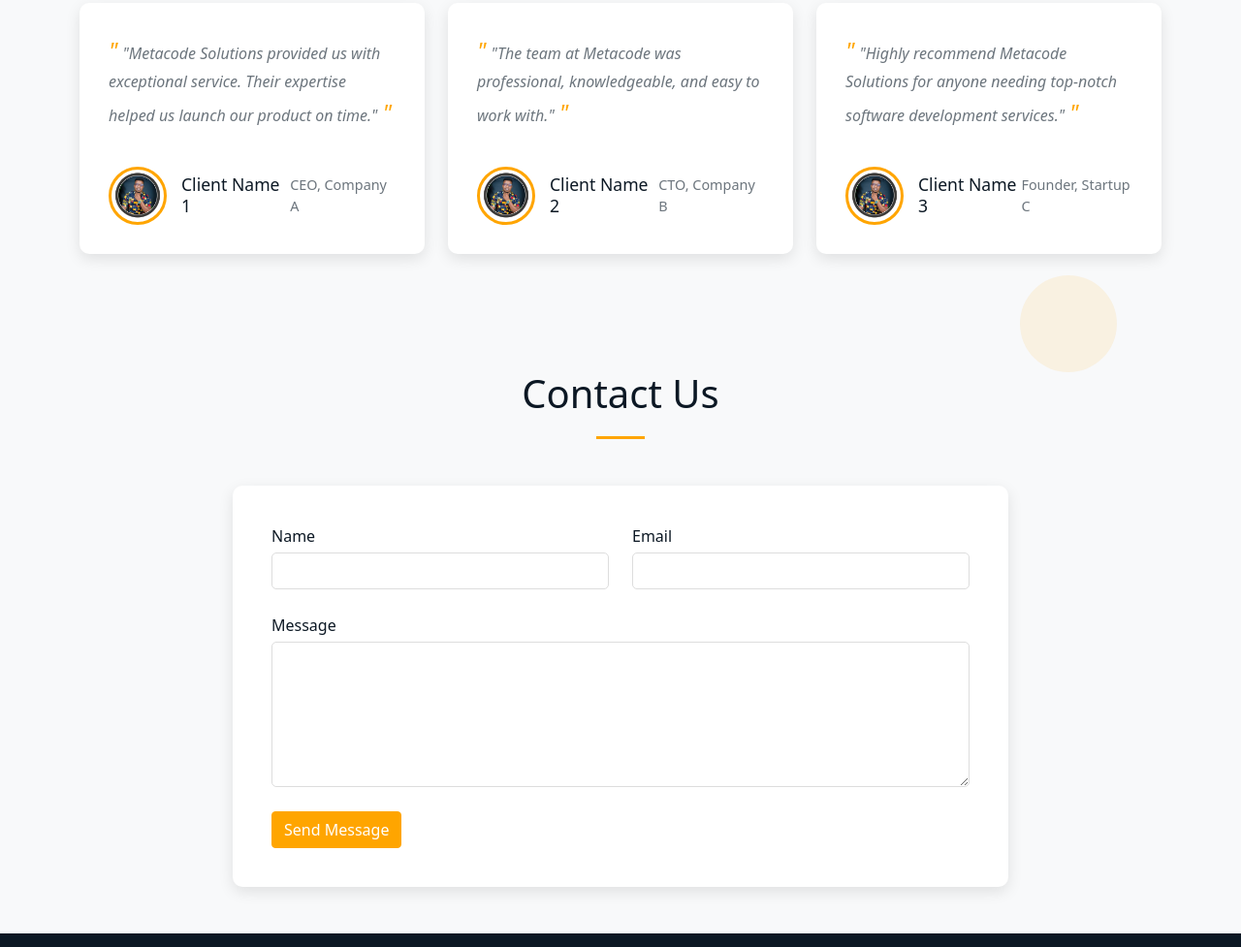
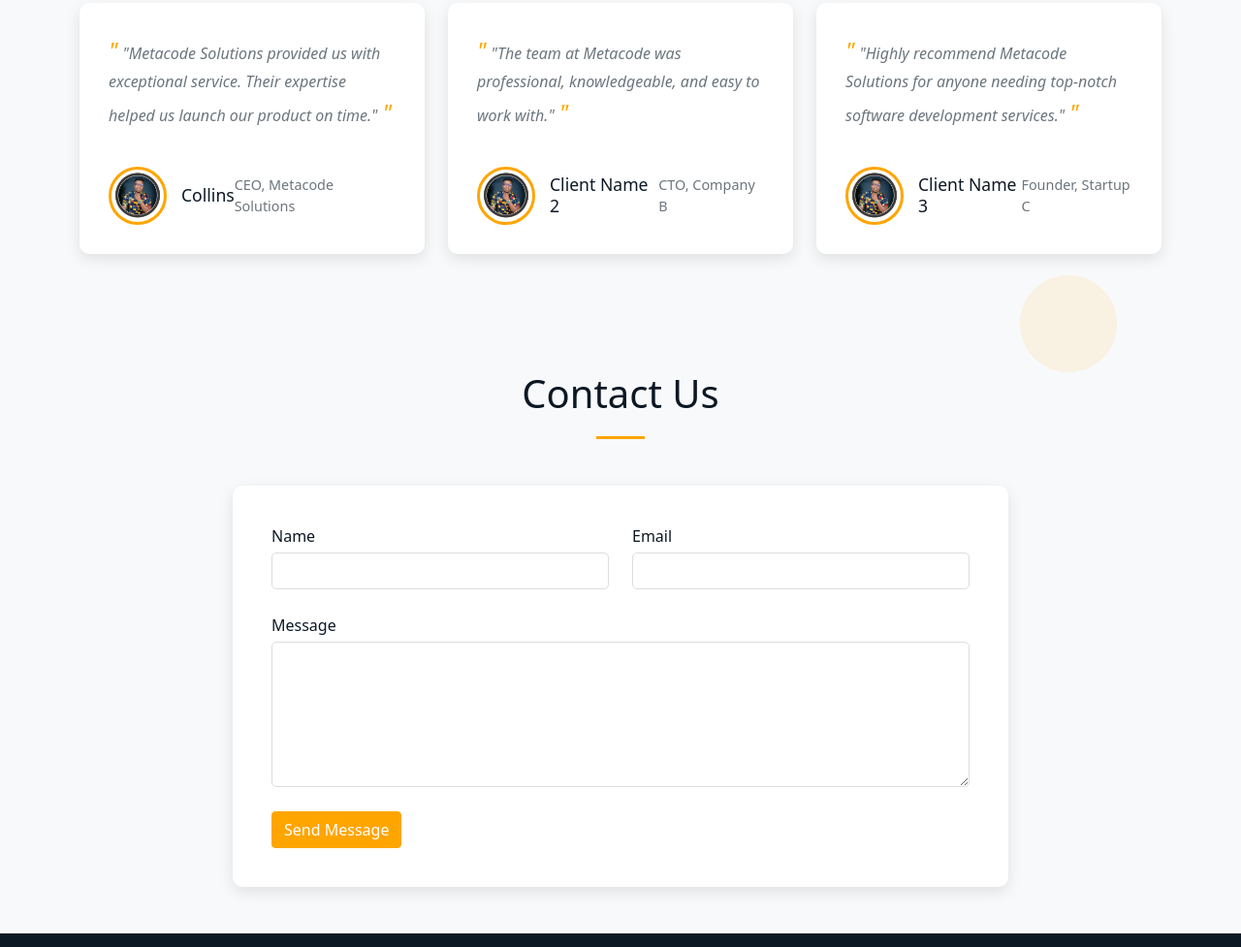
Before and after one commit to collin-Kipkorir/metacodesolutions, a plain HTML site: page index.html in a window 1280 px wide. Shown: the part 3974-4951 px from the top of the page at 97% size. Drawn offline with nearby package versions, Linux system fonts and the light colour scheme.

Commit message:
browser-icon

```diff
--- a/index.html
+++ b/index.html
@@ -7,6 +7,11 @@
     <link rel="stylesheet" href="https://maxcdn.bootstrapcdn.com/bootstrap/4.5.2/css/bootstrap.min.css">
     <link rel="stylesheet" href="css/styles.css">
     <link href="https://cdn.jsdelivr.net/npm/bootstrap@5.1.3/dist/css/bootstrap.min.css" rel="stylesheet">
+    <link rel="icon" href="images/logo.webp" type="image/x-icon">
+    <link rel="apple-touch-icon" sizes="180x180" href="images/logo.webp">
+<link rel="icon" type="image/png" sizes="32x32" href="images/logo.webp">
+<link rel="icon" type="image/png" sizes="16x16" href="images/logo.webp">
+<link rel="manifest" href="/site.webmanifest">
     <style>
         :root {
           --primary-color: #ffa500;
@@ -535,8 +540,8 @@
                         </div>
                         <div class="testimonial-author">
                             <img src="images/collol.png" alt="Client 1" class="author-image">
-                            <h5 class="author-name">Client Name 1</h5>
-                            <p class="author-title">CEO, Company A</p>
+                            <h5 class="author-name">Collins</h5>
+                            <p class="author-title">CEO, Metacode Solutions</p>
                         </div>
                     </div>
                 </div>
```
